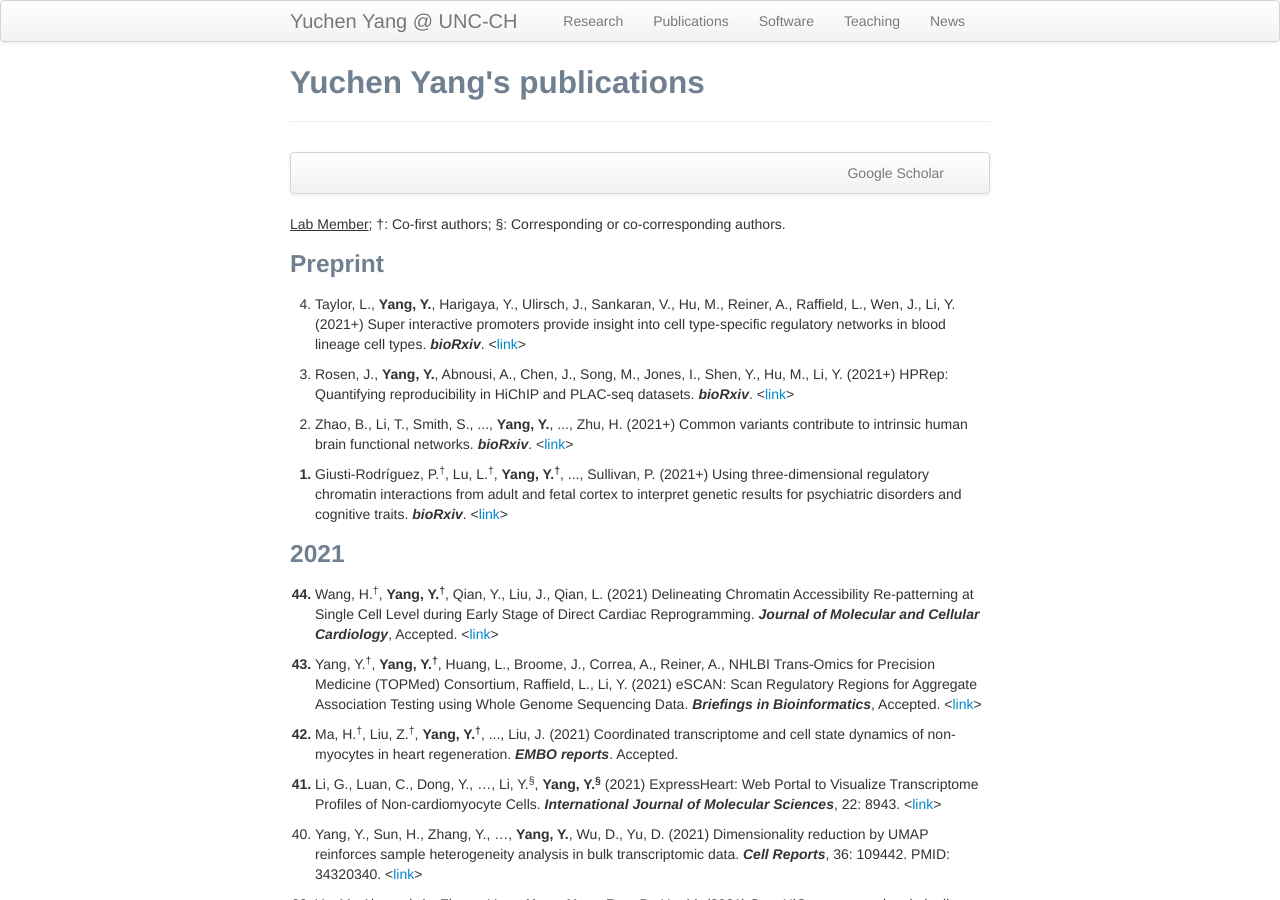
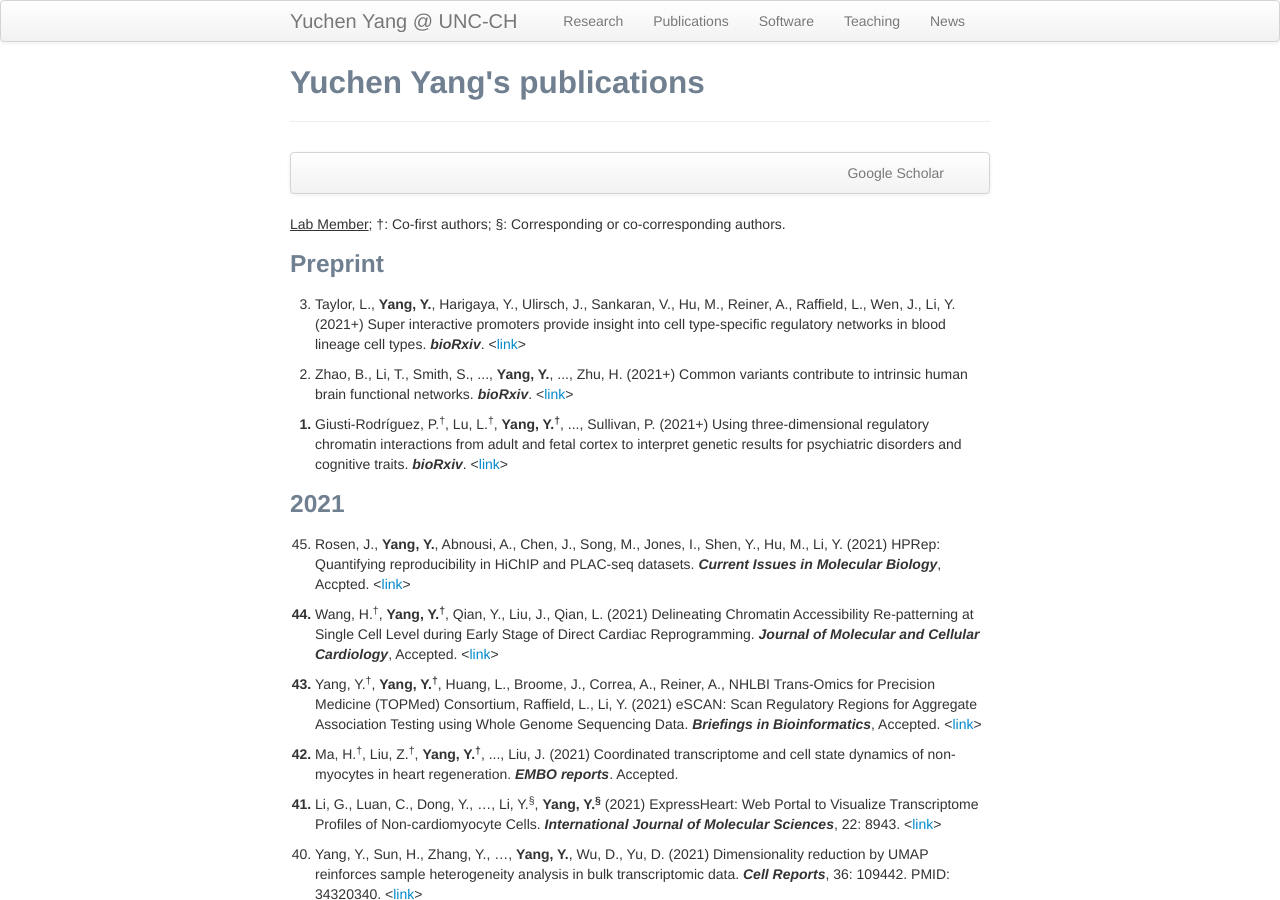
Before and after one commit to yycunc/yycunc.github.io, a Jekyll site: the page built from pages/pubs.md, in a window 1280 px wide and 900 px high. Built offline with Jekyll 4.4.1, drawn with Linux system fonts in a browser that asks for light colours.

Commit message:
Update pubs.md

```diff
--- a/pages/pubs.md
+++ b/pages/pubs.md
@@ -14,15 +14,15 @@ title: Yuchen Yang's publications
 <u>Lab Member</u>; &dagger;: Co-first authors; &sect;: Corresponding or co-corresponding authors.
 
 ### Preprint
-<ol start="4"> <li> Taylor, L., <b>Yang, Y.</b>, Harigaya, Y., Ulirsch, J., Sankaran, V., Hu, M., Reiner, A., Raffield, L., Wen, J., Li, Y. (2021+) Super interactive promoters provide insight into cell type-specific regulatory networks in blood lineage cell types. <i><b>bioRxiv</b></i>. <<a href="https://doi.org/10.1101/2021.03.15.435494">link</a>></li></ol>
-
-<ol start="3"> <li> Rosen, J., <b>Yang, Y.</b>, Abnousi, A., Chen, J., Song, M., Jones, I., Shen, Y., Hu, M., Li, Y. (2021+) HPRep: Quantifying reproducibility in HiChIP and PLAC-seq datasets. <i><b>bioRxiv</b></i>. <<a href="https://www.biorxiv.org/content/10.1101/2020.11.23.394239v1">link</a>></li></ol>
+<ol start="3"> <li> Taylor, L., <b>Yang, Y.</b>, Harigaya, Y., Ulirsch, J., Sankaran, V., Hu, M., Reiner, A., Raffield, L., Wen, J., Li, Y. (2021+) Super interactive promoters provide insight into cell type-specific regulatory networks in blood lineage cell types. <i><b>bioRxiv</b></i>. <<a href="https://doi.org/10.1101/2021.03.15.435494">link</a>></li></ol>
 
 <ol start="2"> <li> Zhao, B., Li, T., Smith, S., ..., <b>Yang, Y.</b>, ..., Zhu, H. (2021+) Common variants contribute to intrinsic human brain functional networks. <i><b>bioRxiv</b></i>. <<a href="https://www.biorxiv.org/content/10.1101/2020.07.30.229914v2.full">link</a>></li></ol>
 
 <ol start="1" style="font-weight: bold;"> <li><span style="font-weight: normal;">Giusti-Rodríguez, P.<sup>&dagger;</sup>, Lu, L.<sup>&dagger;</sup>, <b>Yang, Y.<sup>&dagger;</sup></b>, ..., Sullivan, P. (2021+) Using three-dimensional regulatory chromatin interactions from adult and fetal cortex to interpret genetic results for psychiatric disorders and cognitive traits. <i><b>bioRxiv</b></i>. <<a href="https://www.biorxiv.org/content/10.1101/406330v1.full">link</a>></span></li></ol>
 
 ### 2021
+<ol start="45"> <li> Rosen, J., <b>Yang, Y.</b>, Abnousi, A., Chen, J., Song, M., Jones, I., Shen, Y., Hu, M., Li, Y. (2021) HPRep: Quantifying reproducibility in HiChIP and PLAC-seq datasets. <i><b>Current Issues in Molecular Biology</b></i>, Accpted. <<a href="https://www.biorxiv.org/content/10.1101/2020.11.23.394239v1">link</a>></li></ol>
+
 <ol start="44" style="font-weight: bold;"> <li><span style="font-weight: normal;">Wang, H.<sup>&dagger;</sup>, <b>Yang, Y.<sup>&dagger;</sup></b>, Qian, Y., Liu, J., Qian, L. (2021) Delineating Chromatin Accessibility Re-patterning at Single Cell Level during Early Stage of Direct Cardiac Reprogramming. <i><b>Journal of Molecular and Cellular Cardiology</b></i>, Accepted. <<a href="https://www.biorxiv.org/content/10.1101/2020.11.30.405266v1">link</a>></span></li></ol>
 
 <ol start="43" style="font-weight: bold;"> <li><span style="font-weight: normal;">Yang, Y.<sup>&dagger;</sup>, <b>Yang, Y.<sup>&dagger;</sup></b>, Huang, L., Broome, J., Correa, A., Reiner, A., NHLBI Trans-Omics for Precision Medicine (TOPMed) Consortium, Raffield, L., Li, Y. (2021) eSCAN: Scan Regulatory Regions for Aggregate Association Testing using Whole Genome Sequencing Data. <i><b>Briefings in Bioinformatics</b></i>, Accepted. <<a href="https://www.biorxiv.org/content/10.1101/2020.11.30.405266v1">link</a>></span></li></ol>
```
